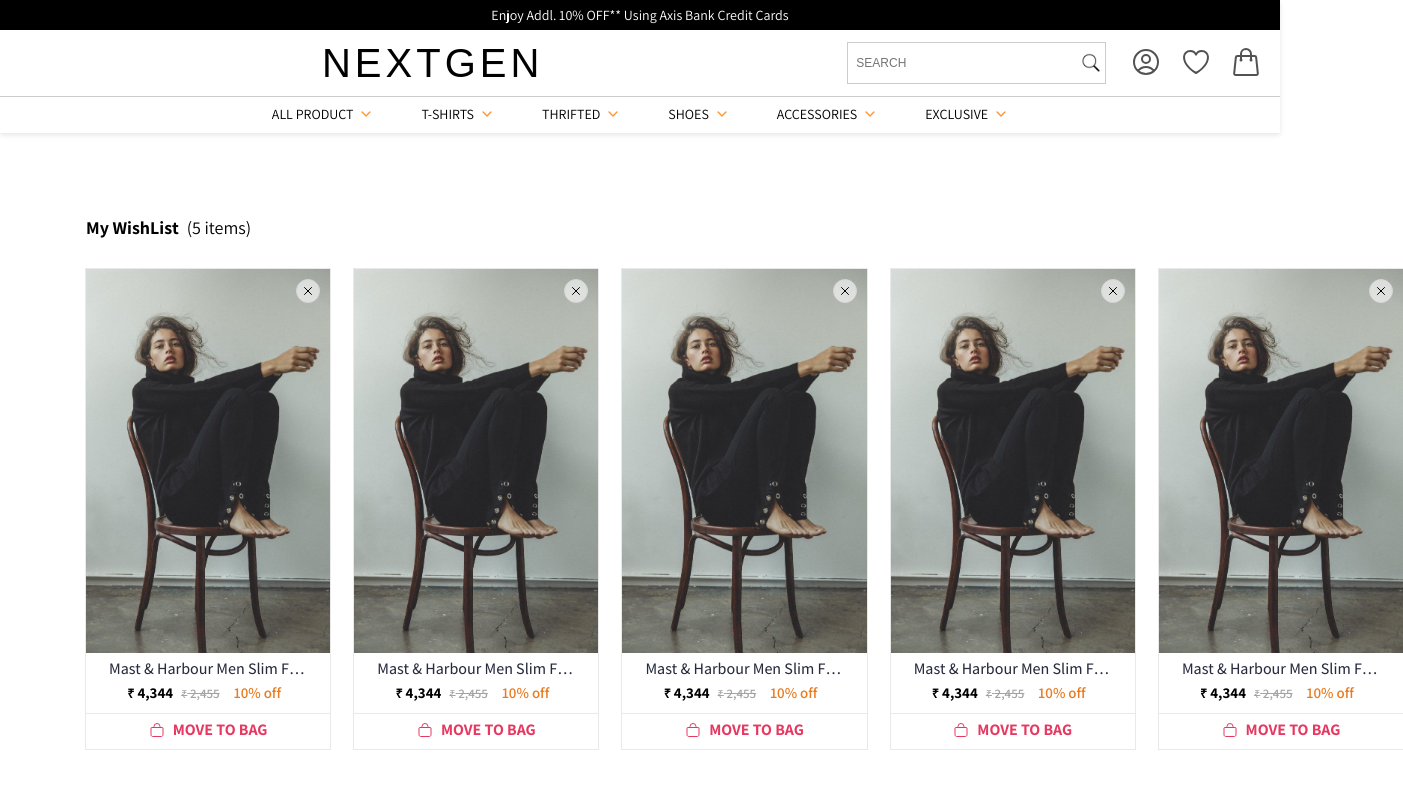
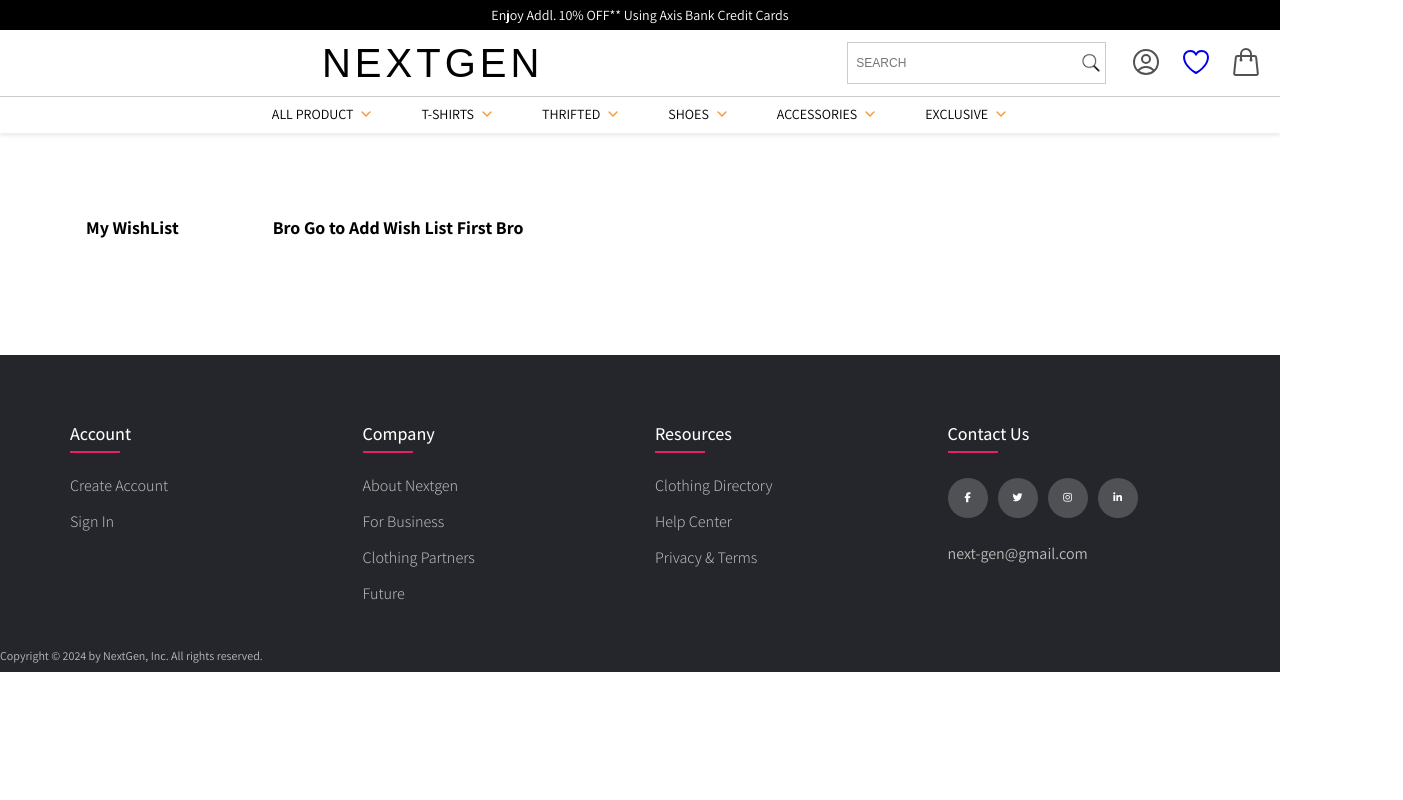
Before and after one commit to santhoshjavascript/client-projects, a React (Vite) app: page /wishlist in a window 1280 px wide. Shown: the top 800 px of the page, 1403 px wide, since content can reach past the window. Built offline with nearby package versions, Linux system fonts and the light colour scheme; a web font is replaced by a local one.

Commit message:
wishlist logic all are completed

```diff
--- a/src/App.jsx
+++ b/src/App.jsx
@@ -11,8 +11,8 @@ function App() {
       <Routes>
         {/* <Route index element={<Form />} /> */}
         <Route path="/" element={<Home />} />
+        <Route path="/product" element={<ProductsView />} />
         <Route path="/:id" element={<ProductDetailPage />} />
-        <Route path="/product" element={<ProductsView />} />
         <Route path="/wishlist" element={<WishList />} />
       </Routes>
     </BrowserRouter>
--- a/src/components/ProductCard/ProductCard.jsx
+++ b/src/components/ProductCard/ProductCard.jsx
@@ -19,7 +19,7 @@ function ProductCard({ img, currntObj }) {
   if (!id) return;
 
   return (
-    <Link to={`${id}`} className={styles.link}>
+    <Link to={`/${id}`} className={styles.link}>
       <div className={styles.card}>
         <img src={img} alt="product" />
         <div className={styles.productInformations}>
--- a/src/components/ProductCard/product.Slice.js
+++ b/src/components/ProductCard/product.Slice.js
@@ -1,4 +1,4 @@
-import { createSlice } from "@reduxjs/toolkit";
+import { createSlice, current } from "@reduxjs/toolkit";
 
 const initialState = {
   allItems: [],
@@ -78,6 +78,13 @@ const productSlice = createSlice({
       console.log(state.wishList);
     },
 
+    removeWhisList(state, action) {
+      state.wishList = state.wishList.filter(
+        (el) => el.id !== action.payload.id
+      );
+      console.log(state.wishList);
+    },
+
     selectedProduct(state, action) {
       state.productView = action.payload;
       state.loading = false;
@@ -105,6 +112,7 @@ export const {
   filterInStock,
   filterSoldOut,
   clearFilters,
+  removeWhisList,
 } = productSlice.actions;
 
 export default productSlice.reducer;
--- a/src/features/Header/components/Actions.jsx
+++ b/src/features/Header/components/Actions.jsx
@@ -2,6 +2,7 @@
 import styles from "./Navbar.module.css";
 import { assets } from "../../../assets/assets";
 import React from "react";
+import { Link } from "react-router-dom";
 
 function Actions() {
   return (
@@ -34,7 +35,8 @@ function Actions() {
           </svg>
         </span>
 
-        <span>
+        {/* Heart Btn */}
+        <Link to={"/wishlist"}>
           <svg
             xmlns="http://www.w3.org/2000/svg"
             fill="none"
@@ -49,7 +51,7 @@ function Actions() {
               d="M21 8.25c0-2.485-2.099-4.5-4.688-4.5-1.935 0-3.597 1.126-4.312 2.733-.715-1.607-2.377-2.733-4.313-2.733C5.1 3.75 3 5.765 3 8.25c0 7.22 9 12 9 12s9-4.78 9-12Z"
             />
           </svg>
-        </span>
+        </Link>
 
         <span>
           <svg
--- a/src/features/ProductDetail/components/ProductDetail.jsx
+++ b/src/features/ProductDetail/components/ProductDetail.jsx
@@ -35,7 +35,6 @@ function ProductDetail() {
   }, [id, dispatch]);
 
   if (!productView) return;
-  console.log(productView);
 
   return (
     <div className={styles.productDetailContainer}>
--- a/src/features/ProductView/components/Sidebar.jsx
+++ b/src/features/ProductView/components/Sidebar.jsx
@@ -10,7 +10,6 @@ import {
 
 function Sidebar() {
   const { allItems } = useSelector((current) => current.product);
-  console.log(allItems);
 
   const stock = allItems.filter((el) => el.stock > 0).length;
   const soldOut = allItems.filter((el) => el.stock === 0).length;
--- a/src/features/WishList/components/WishList.jsx
+++ b/src/features/WishList/components/WishList.jsx
@@ -1,21 +1,29 @@
+import { useSelector } from "react-redux";
 import Footer from "../../Footer/components/Footer";
 import NavBar from "../../Header/components/NavBar";
 import styles from "./WishList.module.css";
 import WishListCard from "./WishListCard";
 
 function WishList() {
+  const { wishList } = useSelector((current) => current.product);
+  console.log(wishList);
+
   return (
     <>
       <NavBar />
       <div className={styles.wishlist}>
         <p className={styles.myWishList}>My WishList</p>
-        <span className={styles.itemsCount}>(5 items)</span>
+        {wishList.length === 0 ? (
+          <span className={styles.myWishList}>
+            Bro Go to Add Wish List First Bro
+          </span>
+        ) : (
+          <span className={styles.itemsCount}>{wishList.length}</span>
+        )}
         <div className={styles.cardContainer}>
-          <WishListCard />
-          <WishListCard />
-          <WishListCard />
-          <WishListCard />
-          <WishListCard />
+          {wishList.map((el) => (
+            <WishListCard key={crypto.randomUUID()} obj={el} />
+          ))}
         </div>
       </div>
       <Footer />
--- a/src/features/WishList/components/WishListCard.jsx
+++ b/src/features/WishList/components/WishListCard.jsx
@@ -1,15 +1,26 @@
 import styles from "./WishList.module.css";
 import { assets } from "../../../assets/assets";
 import ProductPrice from "../../../components/ProductPrice/ProductPrice";
+import { useDispatch } from "react-redux";
+import { removeWhisList } from "../../../components/ProductCard/product.Slice";
 
-function WishListCard() {
+function WishListCard({ obj }) {
+  console.log(obj);
+  const dispatch = useDispatch();
+
+  function deleteWhisList(event, currntObj) {
+    console.log(event, currntObj);
+
+    dispatch(removeWhisList(currntObj));
+  }
+
   return (
     <div className={styles.wishlistCard}>
       <img src={assets.women} alt="women" />
       <div className={styles.wishlistInfo}>
         <div>
-          <p>Mast & Harbour Men Slim Fit Text</p>
-          <ProductPrice price="4,344" offPrice="2,455" offPercentage="10" />
+          <p>{obj.title}</p>
+          <ProductPrice price={obj.price} offPrice="2,455" offPercentage="10" />
         </div>
       </div>
       <div className={styles.moveToBagBox}>
@@ -18,7 +29,7 @@ function WishListCard() {
           <span>move to bag</span>
         </div>
       </div>
-      <div className={styles.btnDelete}>
+      <div className={styles.btnDelete} onClick={(e) => deleteWhisList(e, obj)}>
         <ion-icon name="close-outline"></ion-icon>
       </div>
     </div>
--- a/src/pages/Home.jsx
+++ b/src/pages/Home.jsx
@@ -1,5 +1,5 @@
 import NavBar from "../features/Header/components/NavBar";
-import Hero from "../features/hero/components/Hero";
+import Hero from "../features/Hero/components/Hero";
 import ProductList from "../features/ProductList/components/ProductList";
 import Gender from "../features/Gender/components/Gender";
 import Footer from "../features/Footer/components/Footer";
```
